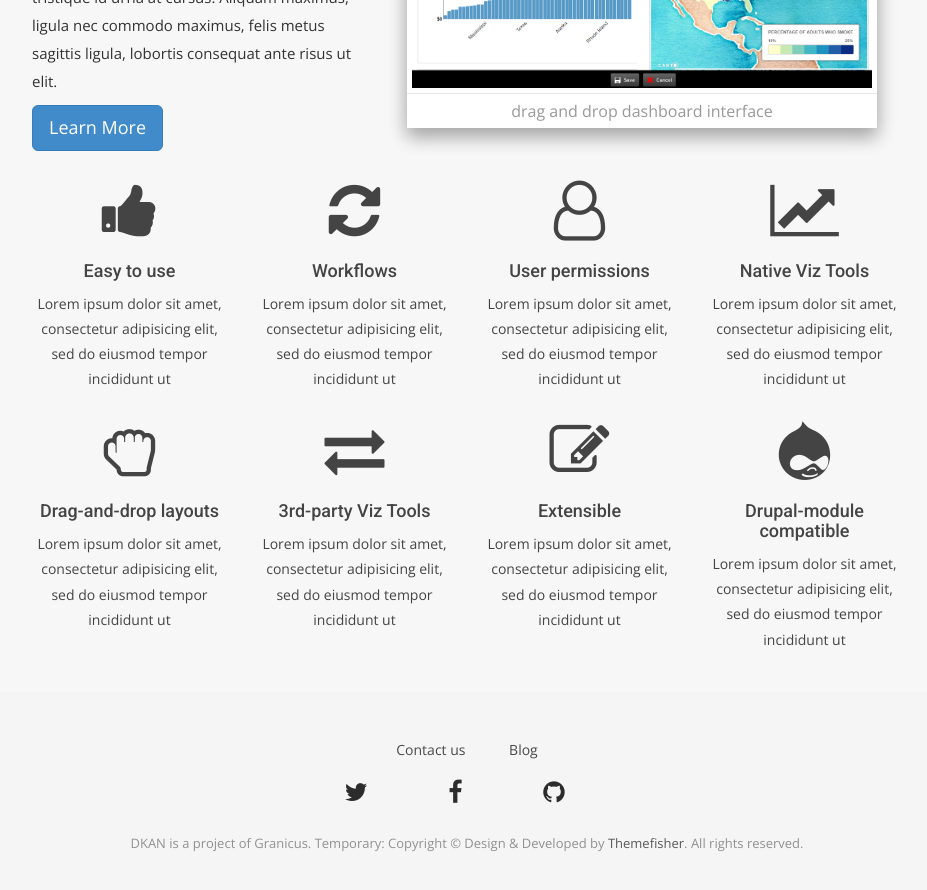
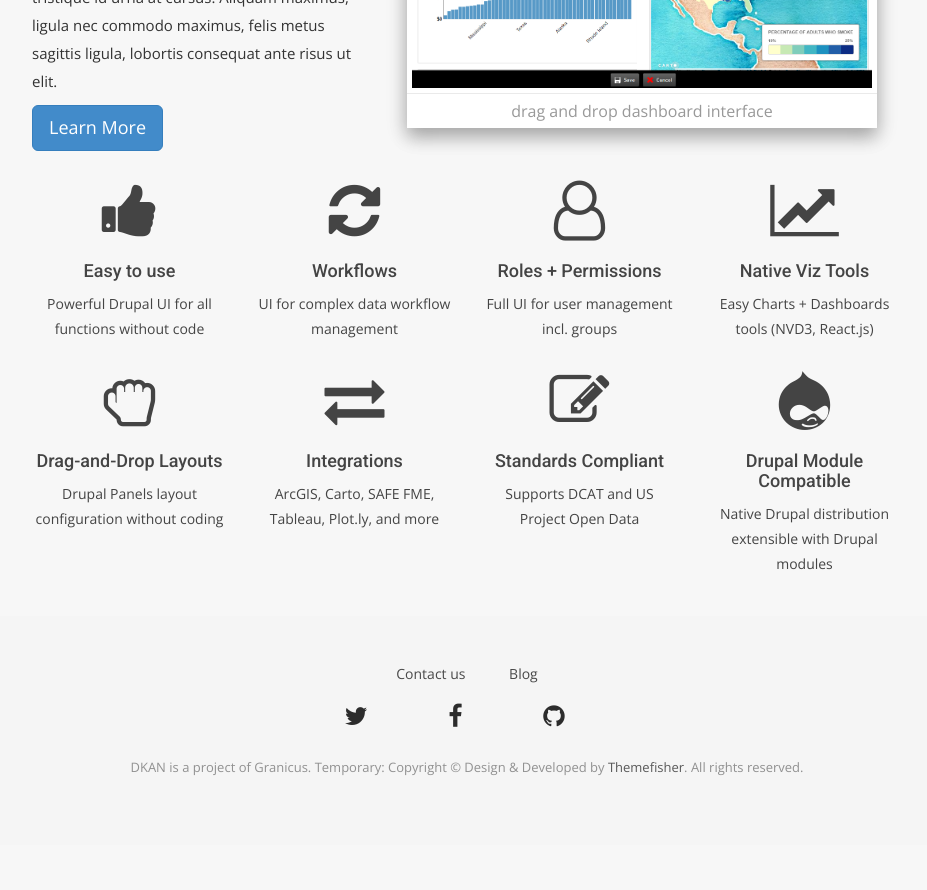
Before and after one commit to GetDKAN/GetDKAN.com, a Jekyll site: the page built from features.html, in a window 1280 px wide and 900 px high, scrolled down 1059 px. Shown: the top 890 px of the window, without its empty margins (173-1100 px from the left). Built offline with Jekyll 4.4.1, drawn with Linux system fonts in a browser that asks for light colours; nearby versions of some CDN libraries; some web fonts are replaced; after the commit the page ends 1904 px from its top, so only the background shows below that.

Commit message:
Update features.html

```diff
--- a/features.html
+++ b/features.html
@@ -56,56 +56,56 @@
         <div class="service-item">
           <i class="fa fa-thumbs-up" aria-hidden="true"></i>
           <h4>Easy to use</h4>
-          <p>Lorem ipsum dolor sit amet, consectetur adipisicing elit, sed do eiusmod tempor incididunt ut </p>
+          <p>Powerful Drupal UI for all functions without code</p>
         </div>
       </div>
       <div class="col-sm-6 col-md-3">
         <div class="service-item">
           <i class="fa fa-refresh" aria-hidden="true"></i>
           <h4>Workflows</h4>
-          <p>Lorem ipsum dolor sit amet, consectetur adipisicing elit, sed do eiusmod tempor incididunt ut </p>
+          <p>UI for complex data workflow management</p>
         </div>
       </div>
       <div class="col-sm-6 col-md-3">
         <div class="service-item">
           <i class="fa fa-user-o" aria-hidden="true"></i>
-          <h4>User permissions</h4>
-          <p>Lorem ipsum dolor sit amet, consectetur adipisicing elit, sed do eiusmod tempor incididunt ut </p>
+          <h4>Roles + Permissions</h4>
+          <p>Full UI for user management incl. groups</p>
         </div>
       </div>
       <div class="col-sm-6 col-md-3">
         <div class="service-item">
           <i class="fa fa-line-chart" aria-hidden="true"></i>
           <h4>Native Viz Tools</h4>
-          <p>Lorem ipsum dolor sit amet, consectetur adipisicing elit, sed do eiusmod tempor incididunt ut </p>
+          <p>Easy Charts + Dashboards tools (NVD3, React.js)</p>
         </div>
       </div>
       <div class="col-sm-6 col-md-3">
         <div class="service-item">
           <i class="fa fa-hand-grab-o" aria-hidden="true"></i>
-          <h4>Drag-and-drop layouts</h4>
-          <p>Lorem ipsum dolor sit amet, consectetur adipisicing elit, sed do eiusmod tempor incididunt ut </p>
+          <h4>Drag-and-Drop Layouts</h4>
+          <p>Drupal Panels layout configuration without coding</p>
         </div>
       </div>
       <div class="col-sm-6 col-md-3">
         <div class="service-item">
           <i class="fa fa-exchange" aria-hidden="true"></i>
-          <h4>3rd-party Viz Tools</h4>
-          <p>Lorem ipsum dolor sit amet, consectetur adipisicing elit, sed do eiusmod tempor incididunt ut </p>
+          <h4>Integrations</h4>
+          <p>ArcGIS, Carto, SAFE FME, Tableau, Plot.ly, and more</p>
         </div>
       </div>
       <div class="col-sm-6 col-md-3">
         <div class="service-item">
           <i class="fa fa-edit" aria-hidden="true"></i>
-          <h4>Extensible</h4>
-          <p>Lorem ipsum dolor sit amet, consectetur adipisicing elit, sed do eiusmod tempor incididunt ut </p>
+          <h4>Standards Compliant</h4>
+          <p>Supports DCAT and US Project Open Data</p>
         </div>
       </div>
       <div class="col-sm-6 col-md-3">
         <div class="service-item">
           <i class="fa fa-drupal" aria-hidden="true"></i>
-          <h4>Drupal-module compatible</h4>
-          <p>Lorem ipsum dolor sit amet, consectetur adipisicing elit, sed do eiusmod tempor incididunt ut </p>
+          <h4>Drupal Module Compatible</h4>
+          <p>Native Drupal distribution extensible with Drupal modules</p>
         </div>
       </div>
     </div>
```
